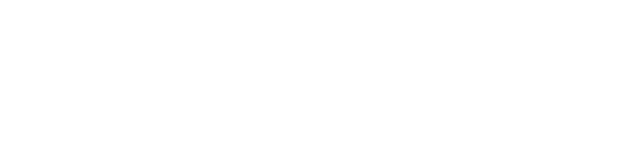
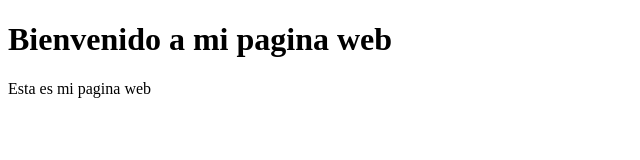
Before and after one commit to Danyx3k/Curos-HTML-CSS-JAVASCRIPT, a plain HTML site: page index.html in a window 1280 px wide. Shown: the whole page, without its empty margins (0-640 px from the left). Drawn offline with Linux system fonts and the light colour scheme.

Commit message:
Update index.html

```diff
--- a/index.html
+++ b/index.html
@@ -1,6 +1,17 @@
 <!DOCTYPE html>
 <html>
     <head>
+        <title>
+            Mi primera pagina web
+        </title>
 
     </head>
+    <body>
+        <h1>
+            Bienvenido a mi pagina web
+        </h1>
+        <p>
+            Esta es mi pagina web
+        </p>
+    </body>
 </html>
```
